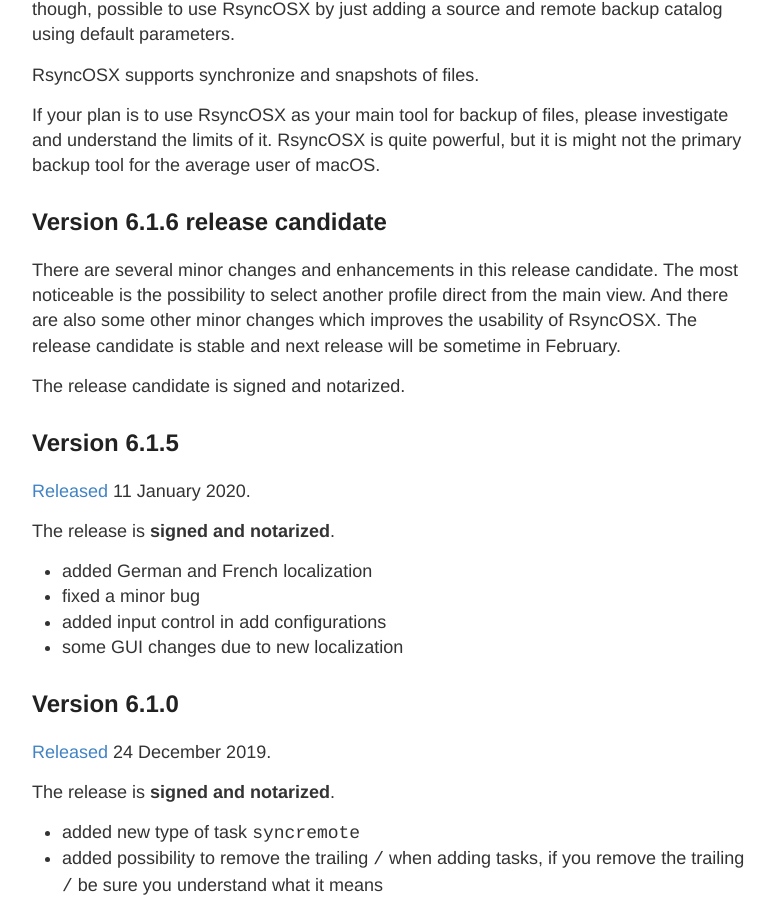
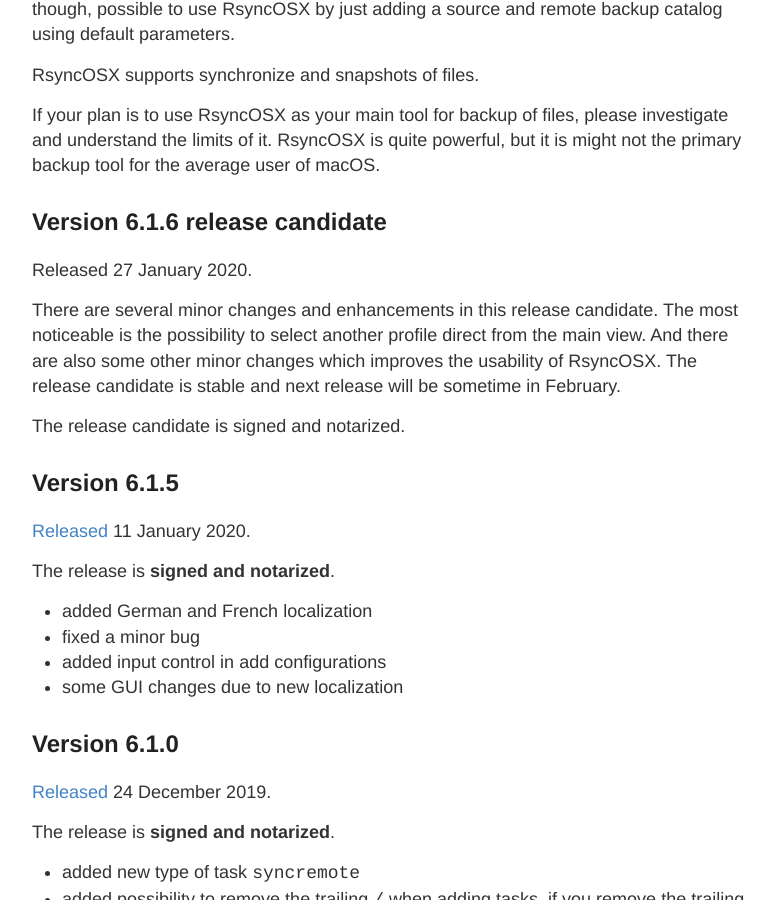
Before and after one commit to d2s/Documentation, a Jekyll site: the page built from _posts/2018-04-10-Changelog.md, in a window 1280 px wide and 900 px high, scrolled down 867 px. Shown: the whole window, without its empty margins (248-1022 px from the left). Built offline with Jekyll 4.4.1, drawn with Linux system fonts in a browser that asks for light colours.

Commit message:
Update 2018-04-10-Changelog.md

```diff
--- a/_posts/2018-04-10-Changelog.md
+++ b/_posts/2018-04-10-Changelog.md
@@ -22,6 +22,8 @@ RsyncOSX supports synchronize and snapshots of files.
 If your plan is to use RsyncOSX as your main tool for backup of files, please investigate and understand the limits of it. RsyncOSX is quite powerful, but it is might not the primary backup tool for the average user of macOS.
 
 ## Version 6.1.6 release candidate
+
+Released 27 January 2020.
 
 There are several minor changes and enhancements in this release candidate. The most noticeable is the possibility to select another profile direct from the main view. And there are also some other minor changes which improves the usability of RsyncOSX. The release candidate is stable and next release will be sometime in February.
 
```
